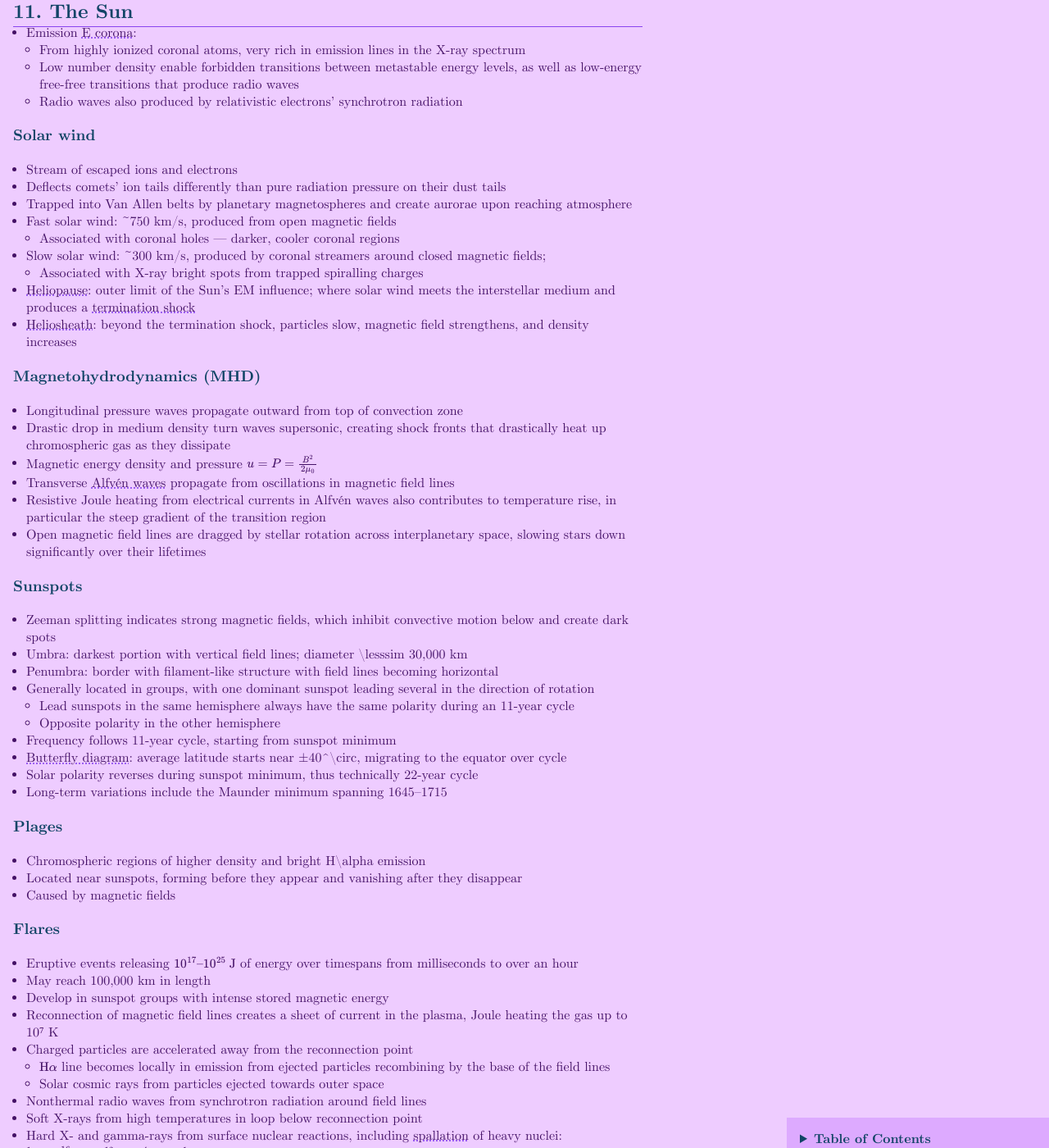
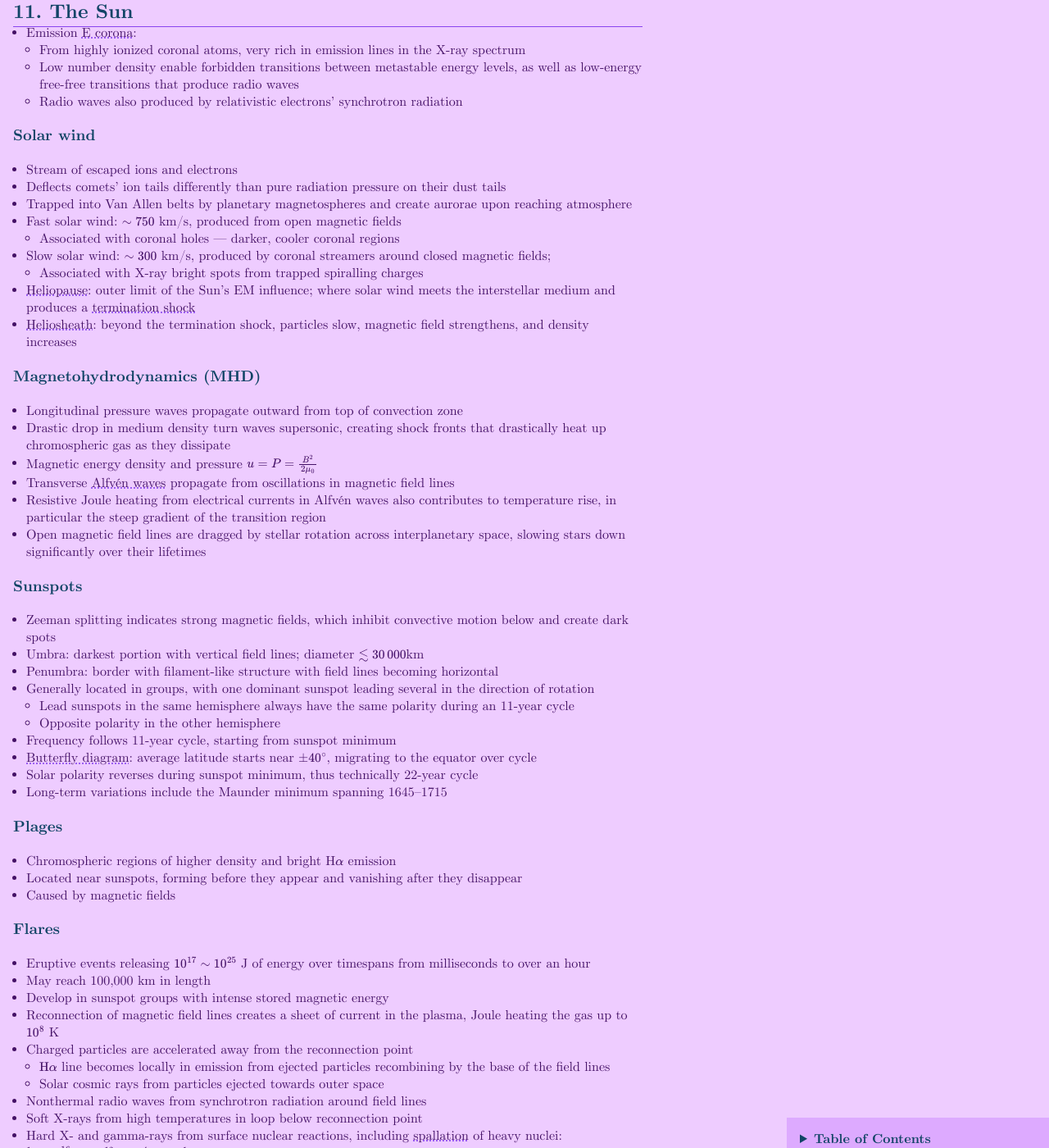
Before and after one commit to xingyzt/notes, a Jekyll site: the page built from intro-to-modern-astrophysics/index.md, in a window 1280 px wide and 1400 px high, scrolled down 18883 px. Shown: the whole window at 82% size. Built offline with Jekyll 4.4.1, drawn with Linux system fonts in a browser that asks for light colours; some of the changed text lies outside the part shown.

Commit message:
Fix stuff

```diff
--- a/intro-to-modern-astrophysics/11.md
+++ b/intro-to-modern-astrophysics/11.md
@@ -58,9 +58,9 @@
 
 ### Transition region
 
-* Starts ~2100 km above $\tau_\text{500 nm} = 1$, extending to the corona
-* Temperature rises rapidly to 10⁵ K in 100 km, then slowly to >10⁶ K
-* Selectively observed in various UV bands (e.g. Lyman $\alpha$ at 20,000 K)
+* Starts $\sim2100$ km above $\tau_\text{500 nm} = 1$, extending to the corona
+* Temperature rises rapidly to $\sim10^5$ K in 100 km, then slowly to $\gtrsim10^6$ K
+* Selectively observed in various UV bands (e.g. Lyman $\alpha$ at $\sim20\,000$ K)
 
 ### Corona
 
@@ -79,7 +79,7 @@
   * From free electron scattering of photospheric light primary between $1 \sim 2.3 R_\odot$
   * Spectral lines essentially blended into continuum from high-velocity Doppler broadening
 * Fraunhofer **F corona**:
-  * From  dust scattering of photospheric light beyond 2.3 R_\odot
+  * From  dust scattering of photospheric light beyond $2.3 R_\odot$
   * Slower dust grains have less Doppler broadening and leave detectable Fraunhofer lines
   * Merges with zodiacal light from interplanetary dust
 * Emission **E corona**:
@@ -94,9 +94,9 @@
 * Deflects comets’ ion tails differently than pure radiation pressure on their dust tails
 * Trapped into Van Allen belts by planetary magnetospheres and
   create aurorae upon reaching atmosphere
-* Fast solar wind: ~750 km/s, produced from open magnetic fields
+* Fast solar wind: $\sim750$ km/s, produced from open magnetic fields
   * Associated with coronal holes — darker, cooler coronal regions
-* Slow solar wind: ~300 km/s, produced by coronal streamers around closed magnetic fields;
+* Slow solar wind: $\sim300$ km/s, produced by coronal streamers around closed magnetic fields;
   * Associated with X-ray bright spots from trapped spiralling charges
 * **Heliopause**: outer limit of the Sun’s EM influence;
   where solar wind meets the interstellar medium and produces a **termination shock**
@@ -119,7 +119,7 @@
 
 * Zeeman splitting indicates strong magnetic fields,
   which inhibit convective motion below and create dark spots
-* Umbra: darkest portion with vertical field lines; diameter \lesssim 30,000 km
+* Umbra: darkest portion with vertical field lines; diameter $\lesssim 30\,000 $km
 * Penumbra: border with filament-like structure with field lines becoming horizontal
 * Generally located in groups,
   with one dominant sunspot leading several in the direction of rotation
@@ -127,23 +127,23 @@
     during an 11-year cycle
   * Opposite polarity in the other hemisphere
 * Frequency follows 11-year cycle, starting from sunspot minimum
-* **Butterfly diagram**: average latitude starts near ±40^\circ, migrating to the equator over cycle
+* **Butterfly diagram**: average latitude starts near $\pm40^\circ$, migrating to the equator over cycle
 * Solar polarity reverses during sunspot minimum, thus technically 22-year cycle
 * Long-term variations include the Maunder minimum spanning 1645–1715
 
 ### Plages
 
-* Chromospheric regions of higher density and bright H\alpha emission
+* Chromospheric regions of higher density and bright H$\alpha$ emission
 * Located near sunspots, forming before they appear and vanishing after they disappear
 * Caused by magnetic fields
 
 ### Flares
 
-* Eruptive events releasing $10^{17}–10^{25} \text{ J}$ of energy over timespans from milliseconds to over an hour
+* Eruptive events releasing $10^{17}\sim10^{25}$ J of energy over timespans from milliseconds to over an hour
 * May reach 100,000 km in length
 * Develop in sunspot groups with intense stored magnetic energy
 * Reconnection of magnetic field lines creates a sheet of current in the plasma,
-  Joule heating the gas up to 10⁷ K
+  Joule heating the gas up to $10^8$ K
 * Charged particles are accelerated away from the reconnection point
   * $\text{H}\alpha$ line becomes locally in emission from ejected particles
     recombining by the base of the field lines
--- a/intro-to-modern-astrophysics/16.md
+++ b/intro-to-modern-astrophysics/16.md
@@ -91,10 +91,13 @@
   * Emit energetic curvature radiation, some of which undergo pair production $\gamma\to\text{e}^-+\text{e}^+$ and generate more charged particles, creating a cascade of subpulses beamed in narrow cone around pole
   * Capture by magnetic fields form co-rotating magnetosphere which detaches at **light cylinder** $R_c=c/\omega$ as a pulsar wind, replenishing charged particles and magnetic field in surrounding nebula
 * Pulse mechanism may turn off when rotation slows down too much to sustain strong magnetic field, or pulses may simply become too faint
-* **Magnetars**: extremely magnetic neutron stars with $B\approx10^{11}$ T
-  * Stresses in magnetic field cause surface to crack, producing super-Eddington ($10^3\sim10^4L_\text{Eddington}$) releases of energy
-  * Explains **soft gamma repeaters** (SGRs): objects associated with fairly young ($\sim10^4$ years-old) supernovae emitting bursts of hard X-ray and soft gamma-ray
-  * Relatively slow rotation periods ranging $5\sim8$ s: magnetic field primarily governs behavior rather than rotation
+
+### Magnetars
+
+* Extremely magnetic neutron stars with $B\approx10^{11}$ T
+* Stresses in magnetic field cause surface to crack, producing super-Eddington ($10^3\sim10^4L_\text{Eddington}$) releases of energy
+* Explains **soft gamma repeaters** (SGRs): objects associated with fairly young ($\sim10^4$ years-old) supernovae emitting bursts of hard X-ray and soft gamma-ray
+* Relatively slow rotation periods ranging $5\sim8$ s: magnetic field primarily governs behavior rather than rotation
 
 </section>
 
```
Also changed, not shown: other parts of intro-to-modern-astrophysics/11.md (+2 -2 lines).
